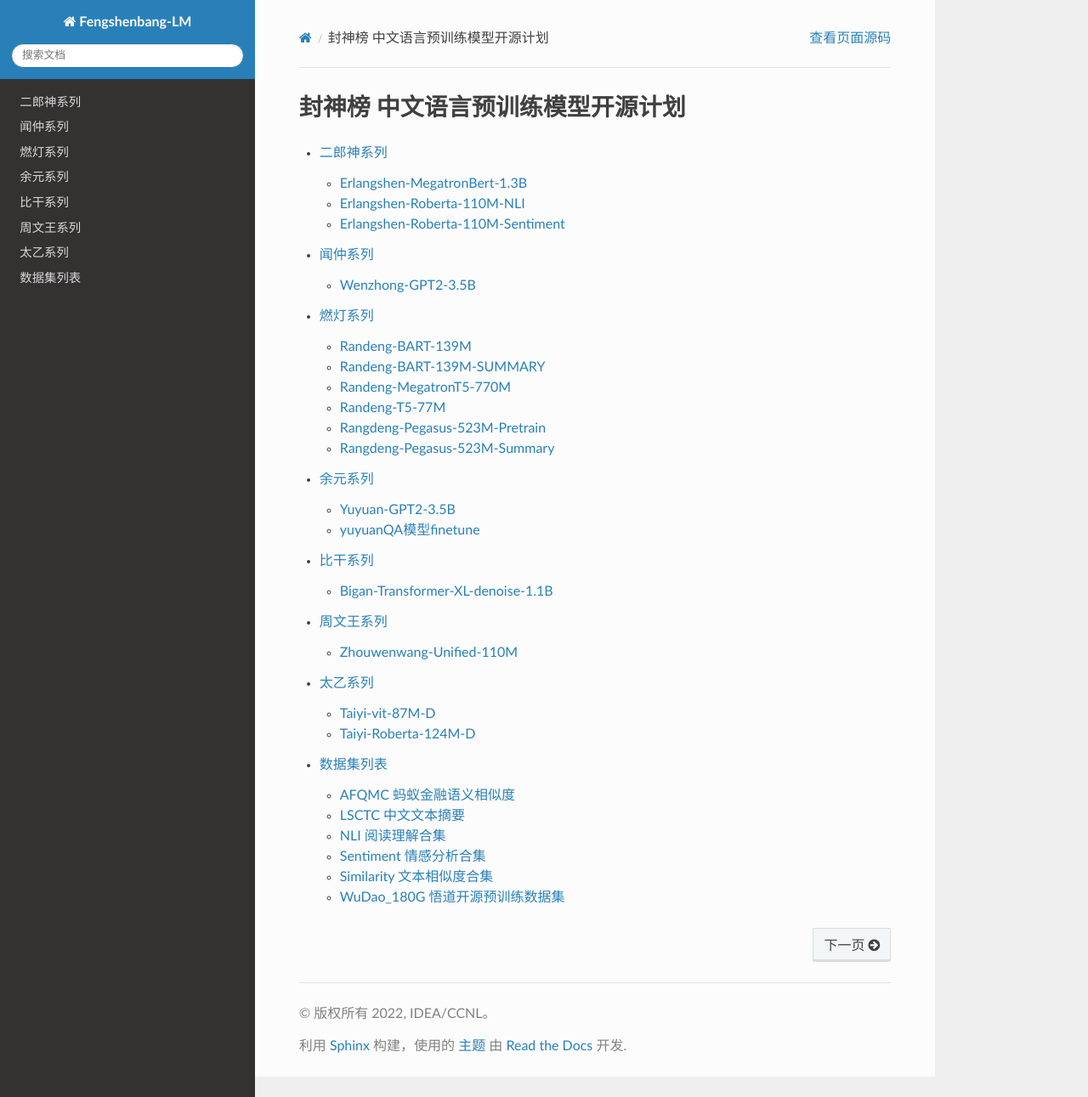
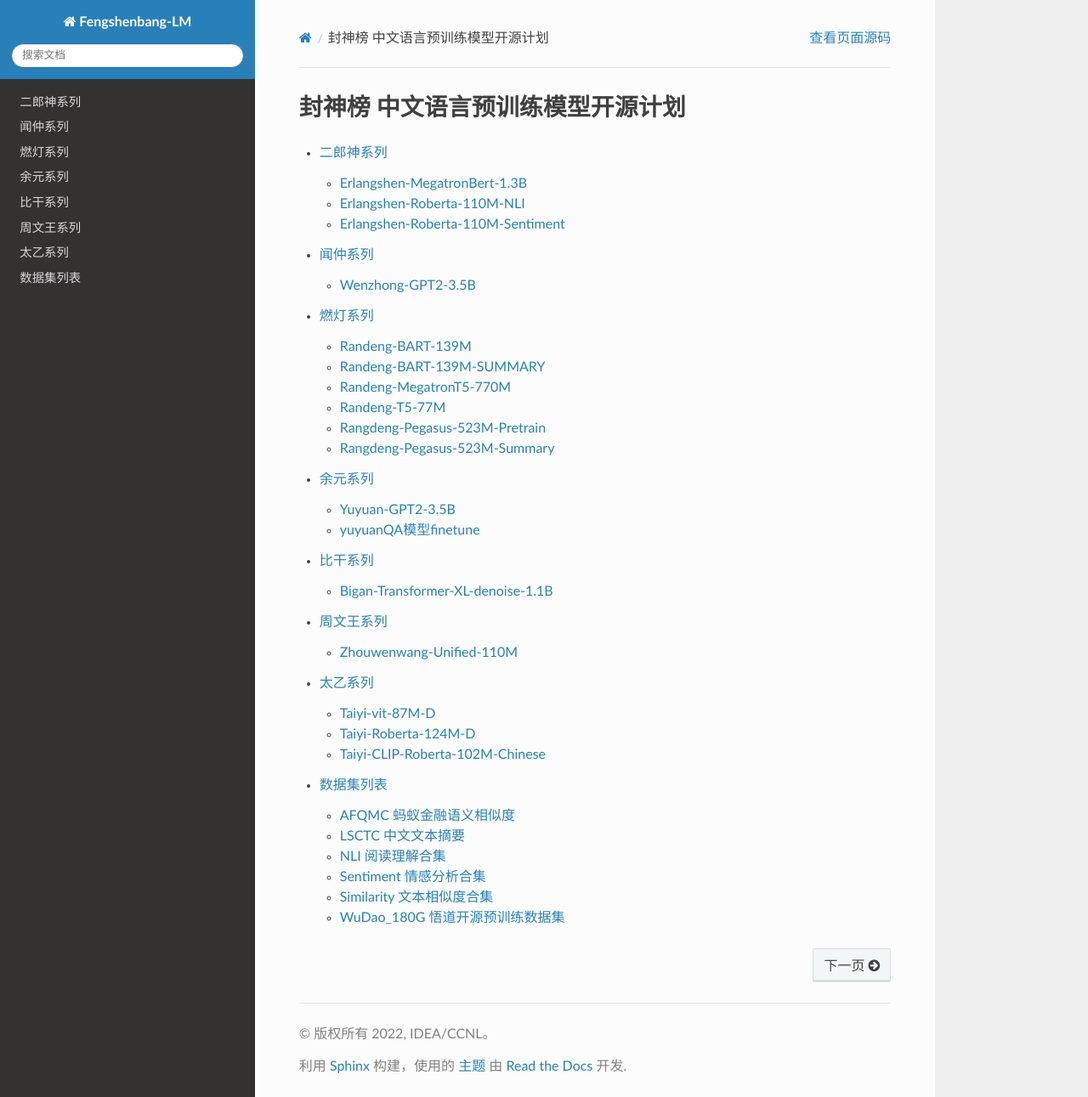
Before and after one commit to IDEA-CCNL/Fengshenbang-doc, a Sphinx documentation site: the page built from source/index.rst, in a window 1280 px wide and 1291 px high. Shown: the whole window at 85% size. Built offline with Sphinx 7.4.7 and the Read the Docs theme 2.0.0, drawn with Linux system fonts in a browser that asks for light colours; pages that are not in the unit, such as notebooks, are missing from menus.

Commit message:
taiyi-clip

```diff
--- a/source/docs/太乙系列/index.rst
+++ b/source/docs/太乙系列/index.rst
@@ -6,4 +6,4 @@
 
     Taiyi-vit-87M-D
     Taiyi-Roberta-124M-D
-    TaiYi-CLIP-ViT-B-32
+    Taiyi-CLIP-Roberta-102M-Chinese
```
